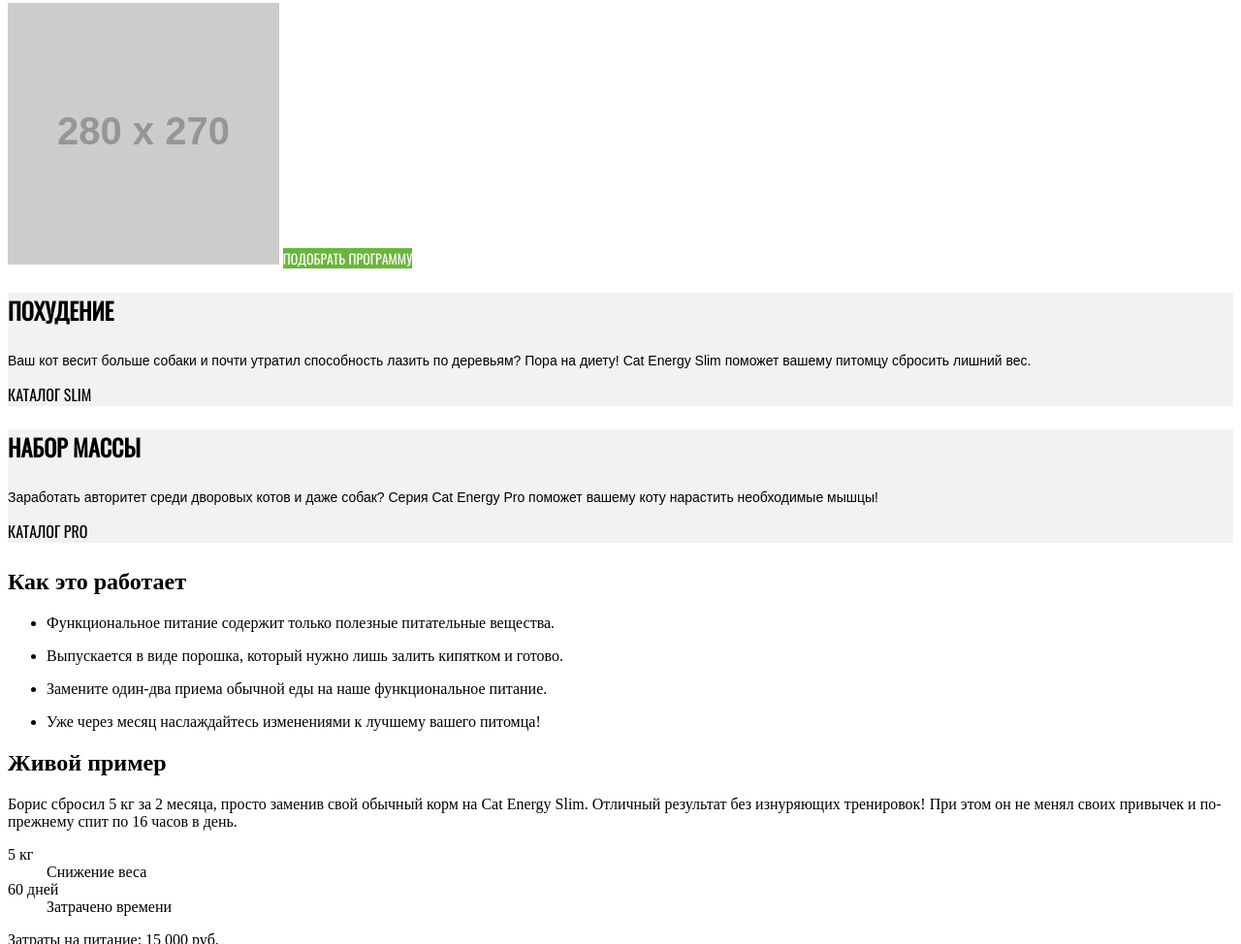
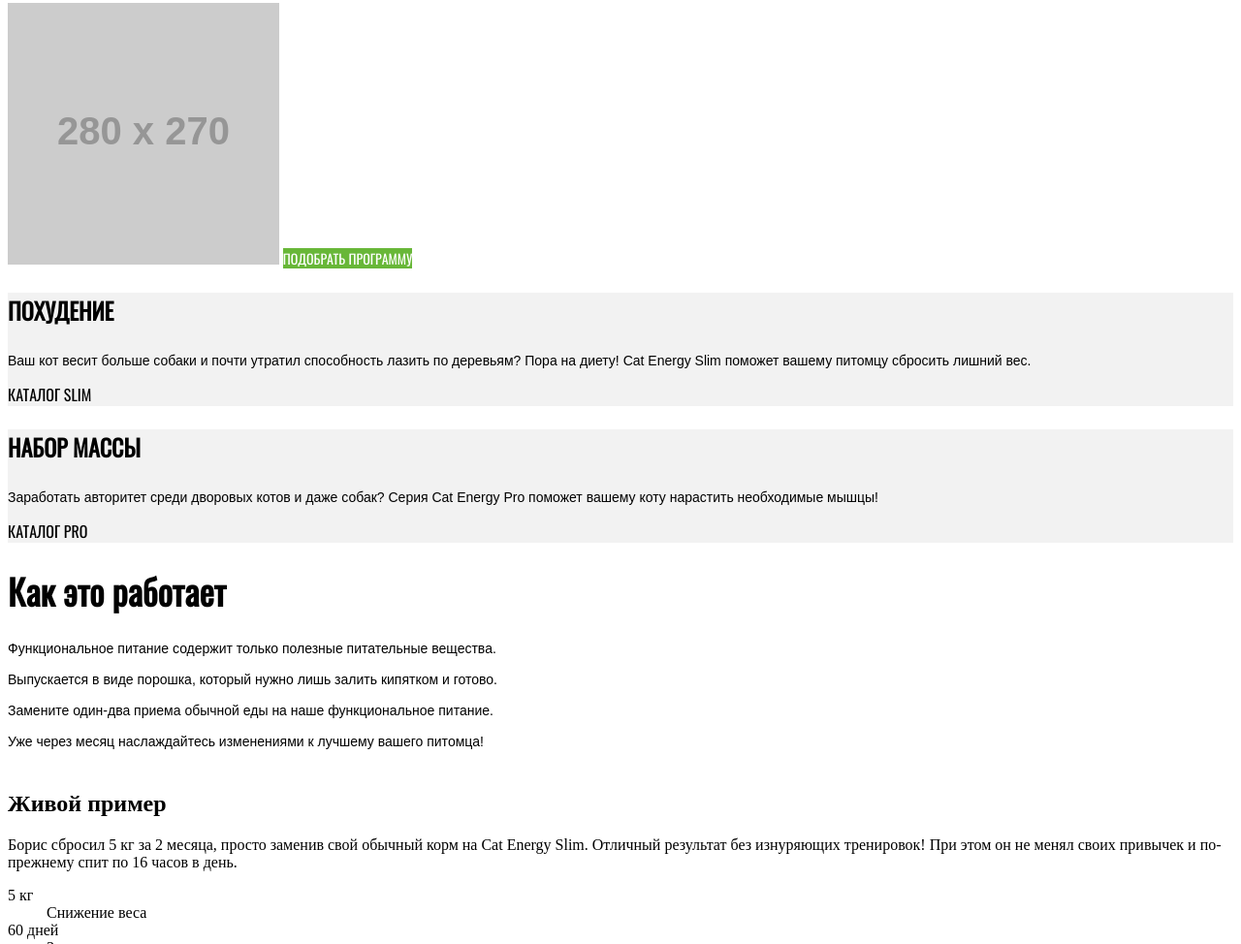
Before and after one commit to kohigh/203969-cat-energy-21, a website: page source/index.html in a window 1280 px wide. Shown: the part 233-1207 px from the top of the page at 97% size. Drawn offline with nearby package versions, Linux system fonts and the light colour scheme; files that its build step writes are made by us from their sources; placeholder pictures from the web are drawn by us.

Commit message:
main features

```diff
--- a/source/index.html
+++ b/source/index.html
@@ -56,7 +56,7 @@
         </li>
       </ul>
     </section>
-    <section class="features">
+    <section class="main__features features">
       <h2 class="features__title">Как это работает</h2>
       <ul class="features__list">
         <li class="features__item features__item--healthy">
--- /dev/null
+++ b/source/sass/blocks/features.scss
@@ -0,0 +1,18 @@
+.features {
+  .features__title {
+    font-family: "Oswald Regular", "Arial", sans-serif;
+    font-size: 36px;
+    line-height: 40px;
+  }
+
+  .features__list {
+    @include reset-list;
+    @include reset-margin-padding;
+  }
+
+  .features__description {
+    font-family: "Arial", "Oswald Regular", sans-serif;
+    font-size: 14px;
+    line-height: 18px;
+  }
+}
--- a/source/sass/blocks/main.scss
+++ b/source/sass/blocks/main.scss
@@ -12,4 +12,8 @@
   .main__programs {
     margin-bottom: 27px;
   }
+
+  .main__features {
+    margin-bottom: 42px;
+  }
 }
--- a/source/sass/style.scss
+++ b/source/sass/style.scss
@@ -2,10 +2,11 @@
 @import "fonts";
 @import "variables";
 @import "mixins";
-@import "./blocks/visually-hidden";
+@import "blocks/visually-hidden";
 @import "blocks/button";
 @import "blocks/header";
 @import "blocks/nav";
 @import "blocks/main";
 @import "blocks/hero";
-@import "./blocks/programs";
+@import "blocks/programs";
+@import "blocks/features";
```
